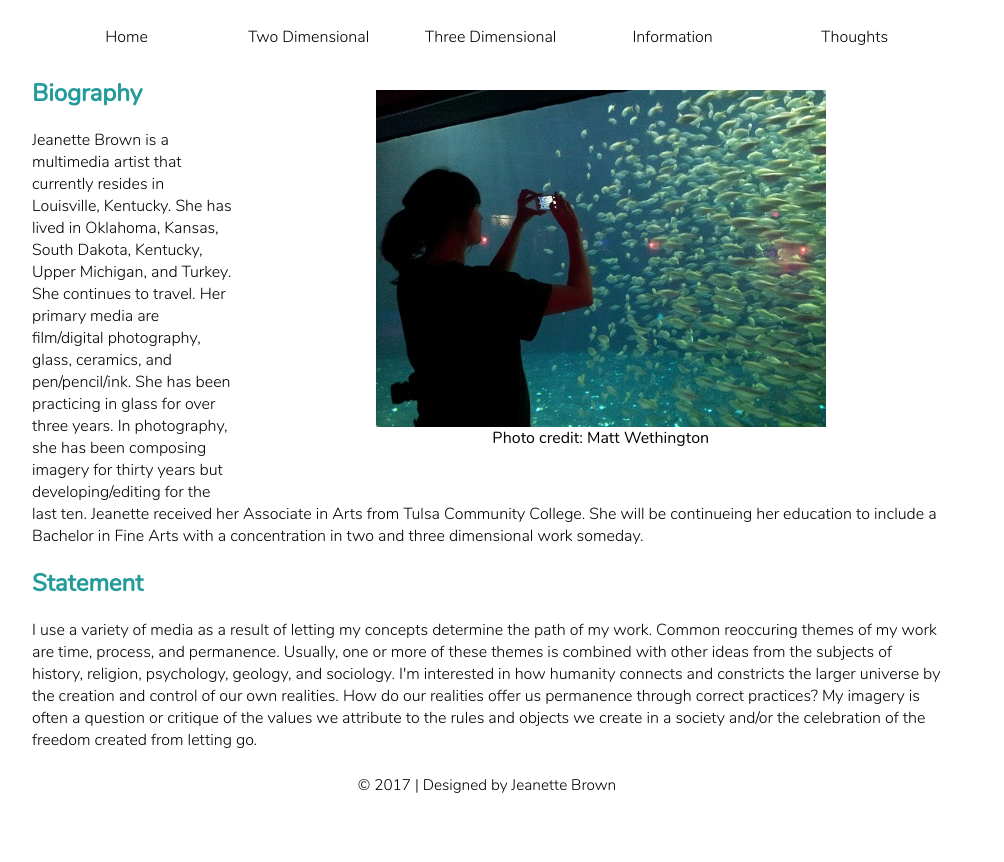
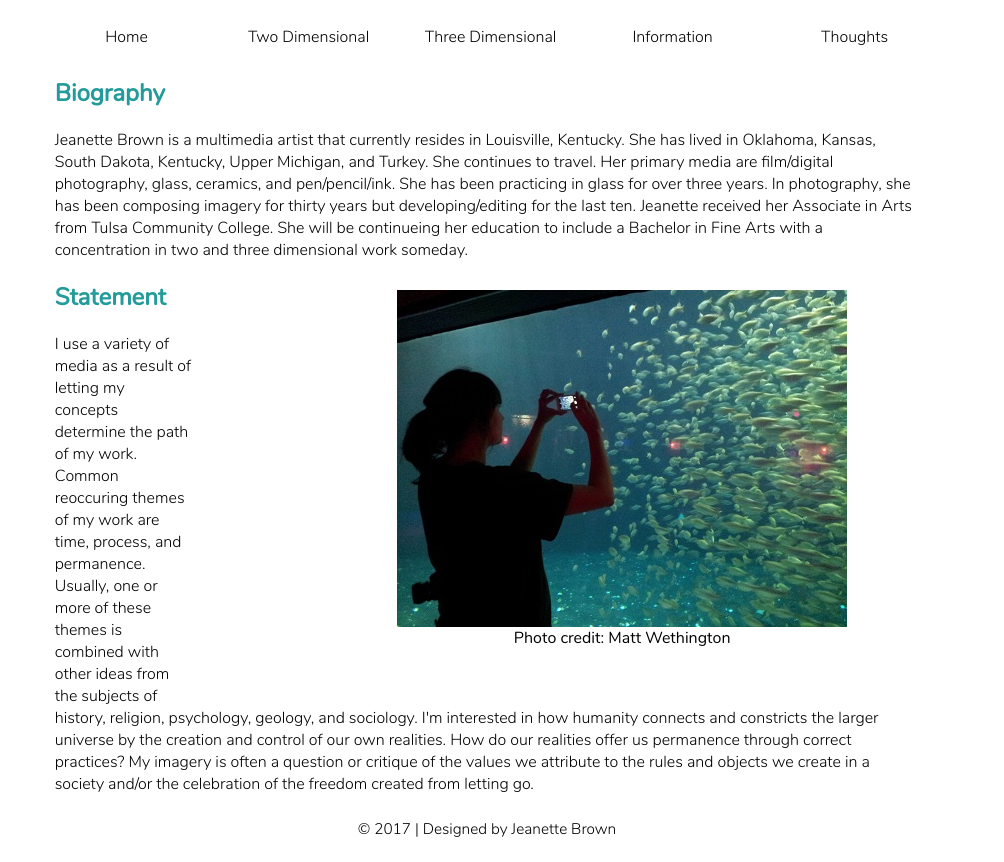
Before and after one commit to jeanettie/MySite, a plain HTML site: page bio.html in a window 1280 px wide. Shown: the part 237-1099 px from the top of the page, without its empty margins (153-1157 px from the left). Before the commit the page ends 1055 px from the top, so only its background shows below. Drawn offline with Linux system fonts and the light colour scheme.

Commit message:
adjusting bio page

```diff
--- a/bio.html
+++ b/bio.html
@@ -41,12 +41,6 @@
         </div> <!-- navbar -->
 
         <div id="contentbio">
-         <div id="biophoto">
-                <figure id="figurebio">
-                    <img src="imgs/2d/jeanettebrownbiophoto.jpg"  alt="Photo of Jeanette Brown">
-                    <figcaption class="biocaption">Photo credit: Matt Wethington</figcaption>
-                </figure>
-            </div>
 
 
          <div id="bio">
@@ -54,6 +48,12 @@
                     <p class="biop">Jeanette Brown is a multimedia artist that currently resides in Louisville, Kentucky. She has lived in Oklahoma, Kansas, South Dakota, Kentucky, Upper Michigan, and Turkey.  She continues to travel. Her primary media are film/digital photography, glass, ceramics, and pen/pencil/ink.  She has been practicing in glass for over three years. In photography, she has been composing imagery for thirty years but developing/editing for the last ten. Jeanette received her Associate in Arts from Tulsa Community College. She will be continueing her education to include a Bachelor in Fine Arts with a concentration in two and three dimensional work someday. </p>
             </div>
 
+         <div id="biophoto">
+                <figure id="figurebio">
+                    <img src="imgs/2d/jeanettebrownbiophoto.jpg"  alt="Photo of Jeanette Brown">
+                    <figcaption class="biocaption">Photo credit: Matt Wethington</figcaption>
+                </figure>
+            </div>
 
 
             <div id="statement">
--- a/css/styles.css
+++ b/css/styles.css
@@ -134,6 +134,7 @@ a:active {
 .biop  {
  font-family: "Nunito Light";
 
+
 }
 
 .biocaption {
@@ -148,16 +149,25 @@ a:active {
 
 #contentbio {
 
-    width:80%;
+    width:95%;
     margin:auto;
 }
 
 #biophoto {
- display:block;
- max-height: 90vmax;
- max-width: 90vmax;
- margin: 3vmax auto 1vmax auto;
 
+
+ margin: 4vmax auto 1.5vmax auto;
+
+}
+
+#bio{
+    width: 80%;
+     margin: auto;
+}
+
+#statement {
+    width: 80%;
+     margin: auto;
 }
 /*End of Bio specific formatting*/
 
```
